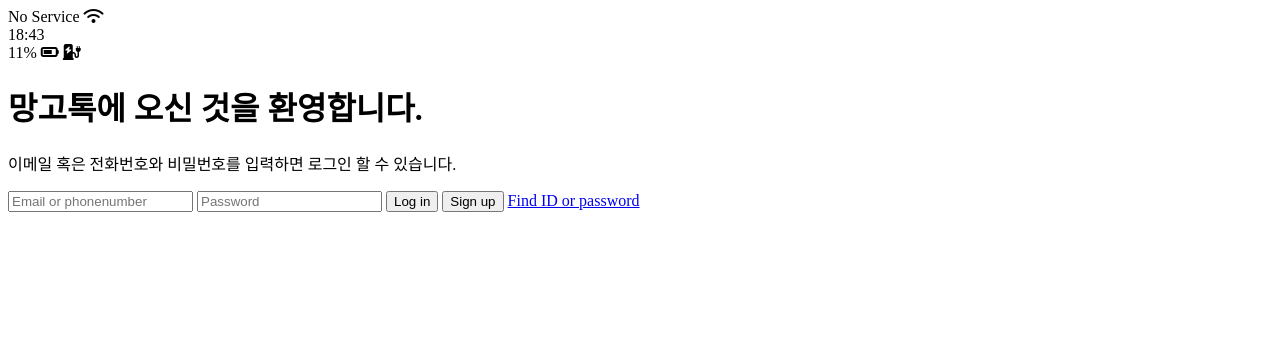
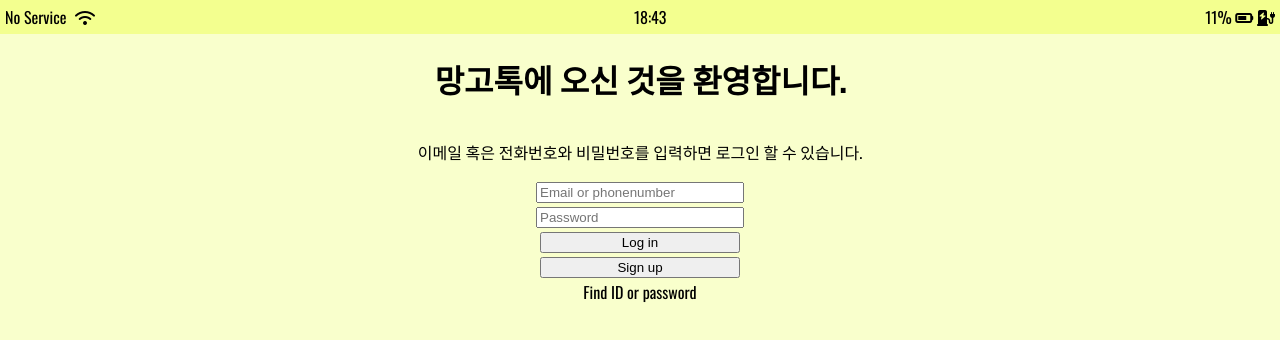
Before and after one commit to jaengyo/kokoa-clone-2020, a plain HTML site: page index.html in a window 1280 px wide. Drawn offline with nearby package versions, Linux system fonts and the light colour scheme.

Commit message:
Update font and backgroundcolor

```diff
--- a/css/styles.css
+++ b/css/styles.css
@@ -1,3 +1,42 @@
 body {
-  background-color: yellowgreen;
+  background-color: rgba(229, 255, 0, 0.2);
+  box-sizing: border-box;
+  margin: 0px;
+  padding: 0px;
+  font-family: "Oswald", sans-serif;
 }
+
+.status-bar {
+  display: flex;
+  justify-content: space-between;
+  padding: 5px;
+  background-color: rgba(229, 255, 0, 0.3);
+}
+
+.login-form {
+  display: flex;
+  justify-content: center;
+  align-items: center;
+  flex-direction: column;
+}
+
+.login-form > input {
+  width: 200px;
+  margin: 2px;
+}
+
+.welcome-header {
+  display: flex;
+  justify-content: center;
+  align-items: center;
+  flex-direction: column;
+}
+
+.status-bar__column:first-child span {
+  margin-right: 5px;
+}
+
+.login-form > a {
+  text-decoration: none;
+  color: black;
+}
--- a/index.html
+++ b/index.html
@@ -7,7 +7,13 @@
       rel="shortcut icon"
       href="https://img.freepik.com/free-vector/kawaii-mango-icon_24911-45334.jpg?size=338&ext=jpg"
     />
-    <link rel="stylesheet" href="style.css" />
+    <link rel="stylesheet" href="css/styles.css" />
+    <link rel="preconnect" href="https://fonts.gstatic.com" />
+    <link
+      href="https://fonts.googleapis.com/css2?family=Oswald&display=swap"
+      rel="stylesheet"
+    />
+
     <title>Welcome to MangoTalk</title>
   </head>
   <body>
```
